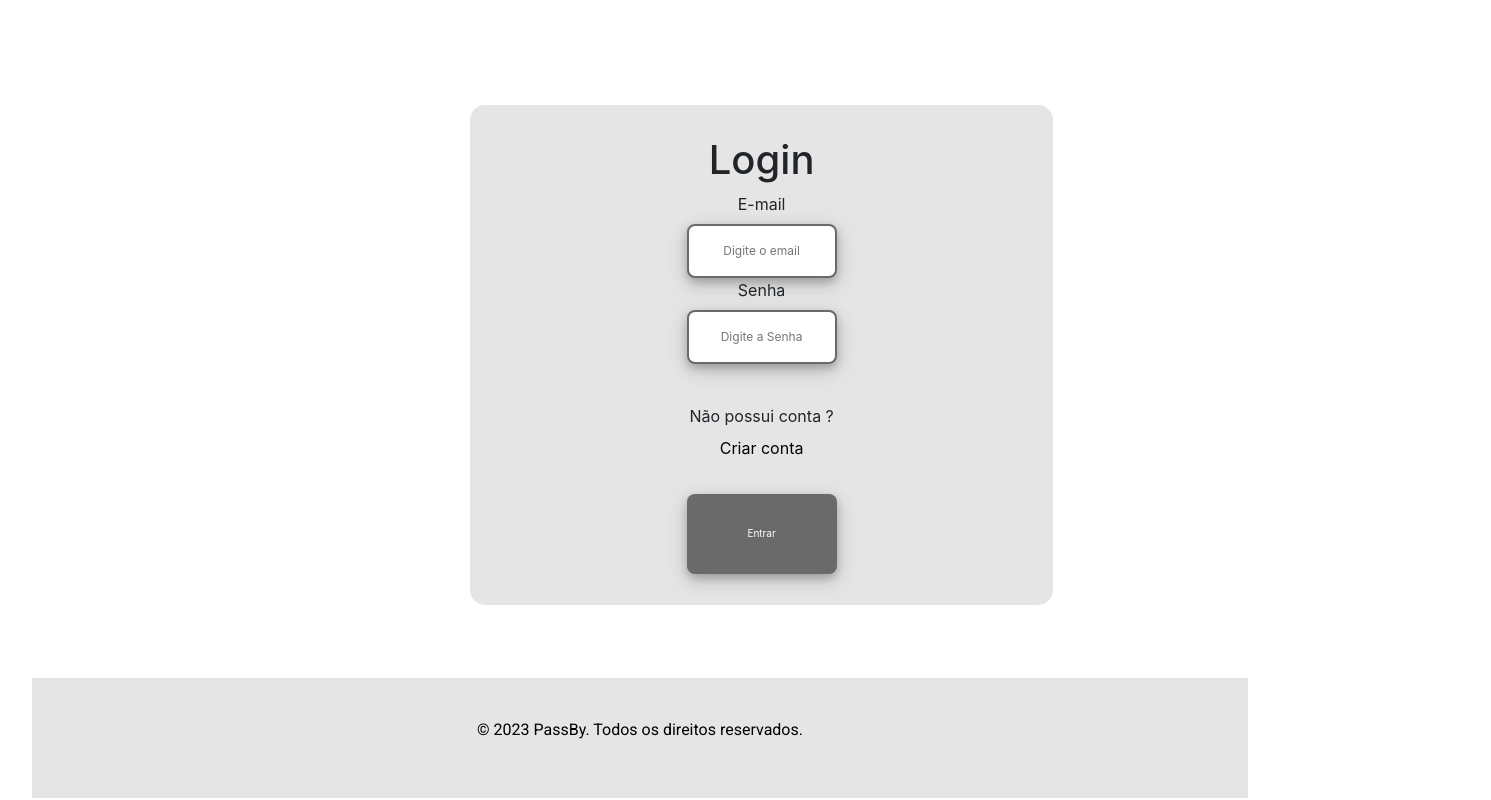
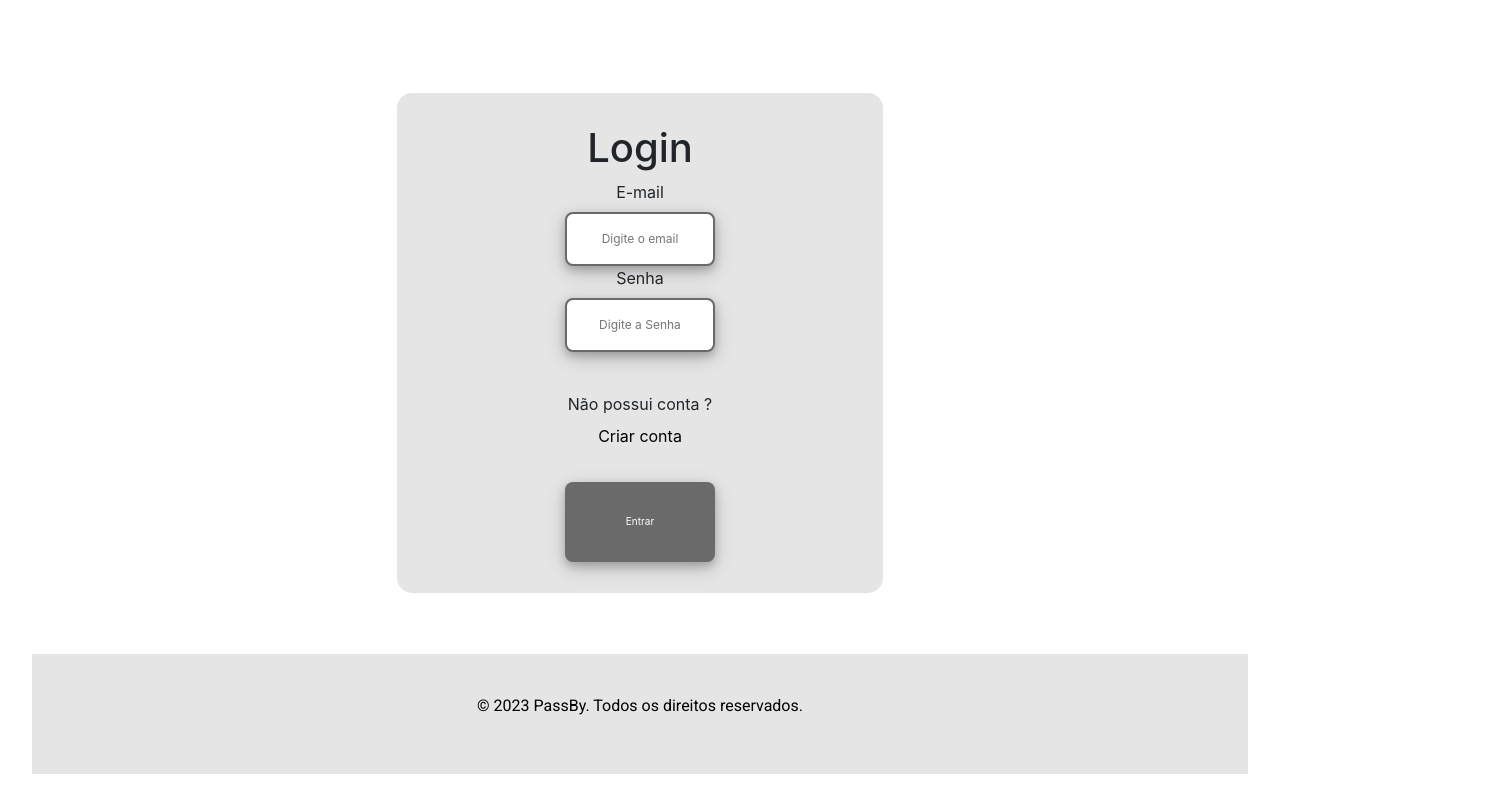
Before and after one commit to AGuariente/PASSBY-REACT, a React (Vite) app: page / in a window 1280 px wide. Shown: the top 800 px of the page, 1491 px wide, since content can reach past the window. Built offline with nearby package versions, Linux system fonts and the light colour scheme.

Commit message:
Update Login.css

```diff
--- a/src/components/login/Login.css
+++ b/src/components/login/Login.css
@@ -1,6 +1,6 @@
 .login_body {
-    height: 110%;
-    width: 120%;
+    height: 100%;
+    width: 100%;
     display: flex;
     justify-content: center;
 }
```
